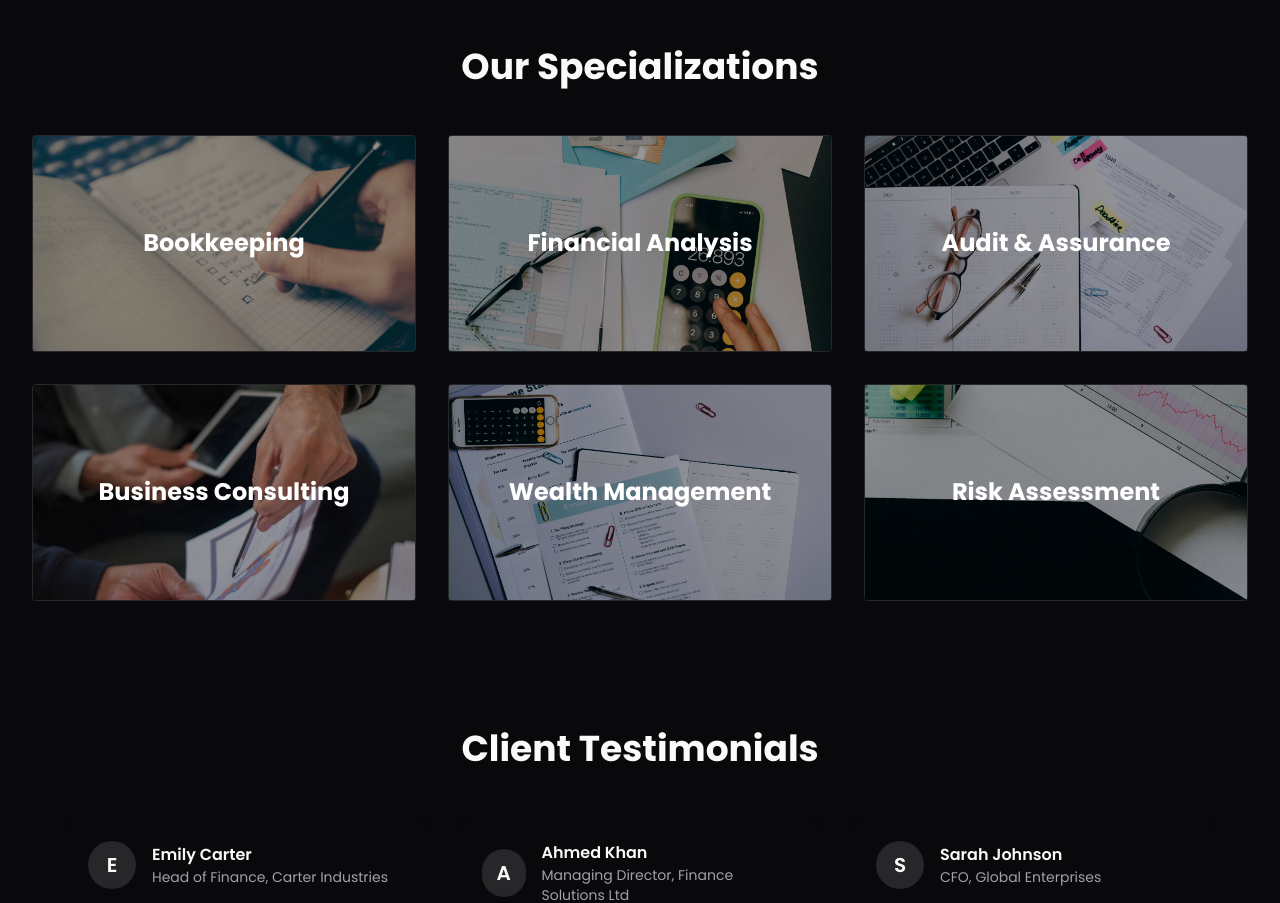
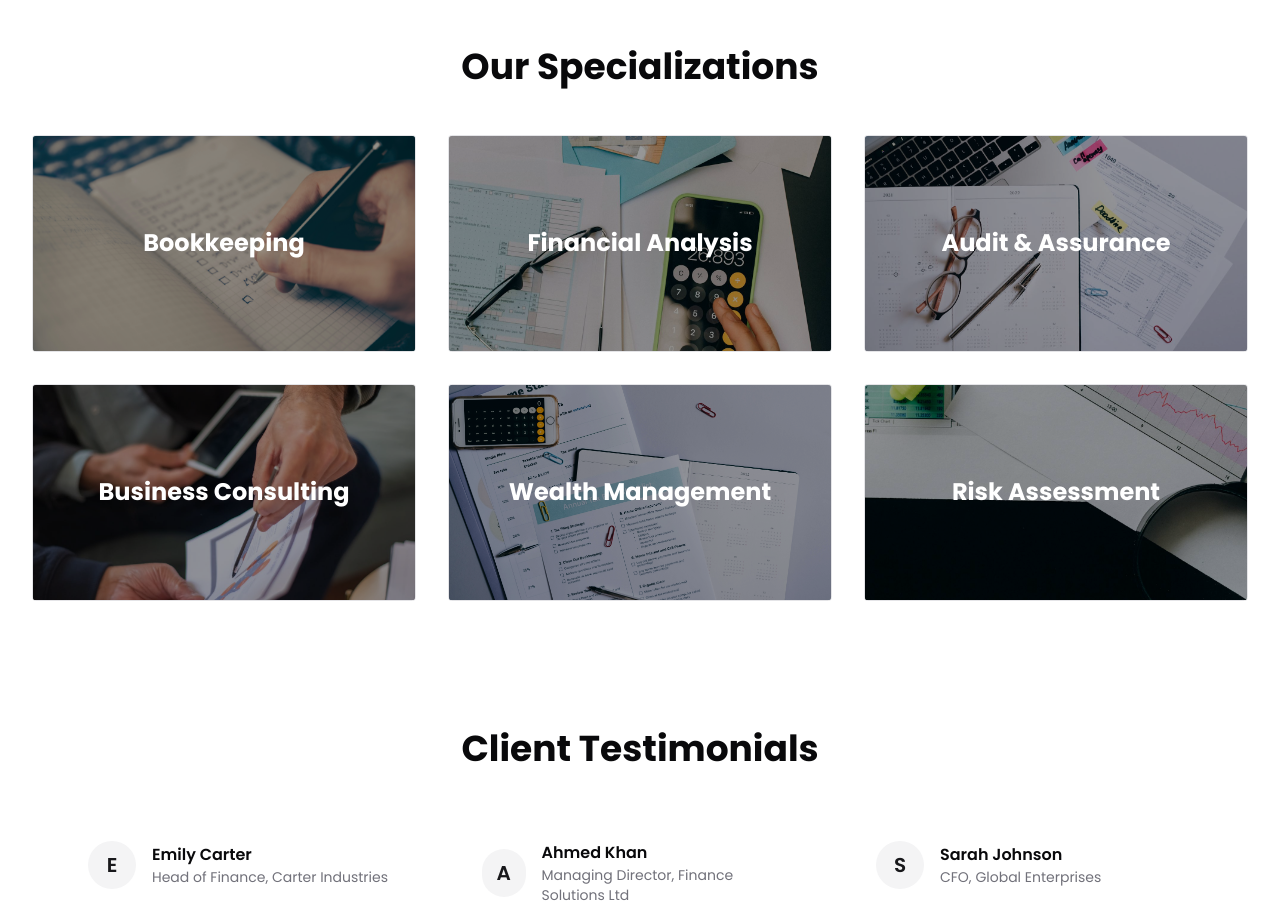
Before and after one commit to MAhsen23/fintrack, a Next.js app: page / in a window 1280 px wide. Shown: the part 2600-3503 px from the top of the page. Built offline with nearby package versions, Linux system fonts and the light colour scheme.

Commit message:
Fix the issue of theme and Images

```diff
--- a/src/app/globals.css
+++ b/src/app/globals.css
@@ -43,7 +43,32 @@
   }
 
   .dark {
-    --background: 240 10% 3.9%;
+    --background: 0 0% 100%;
+    --foreground: 240 10% 3.9%;
+    --card: 0 0% 100%;
+    --card-foreground: 240 10% 3.9%;
+    --popover: 0 0% 100%;
+    --popover-foreground: 240 10% 3.9%;
+    --primary: 240 5.9% 10%;
+    --primary-foreground: 0 0% 98%;
+    --secondary: 240 4.8% 95.9%;
+    --secondary-foreground: 240 5.9% 10%;
+    --muted: 240 4.8% 95.9%;
+    --muted-foreground: 240 3.8% 46.1%;
+    --accent: 240 4.8% 95.9%;
+    --accent-foreground: 240 5.9% 10%;
+    --destructive: 0 84.2% 60.2%;
+    --destructive-foreground: 0 0% 98%;
+    --border: 240 5.9% 90%;
+    --input: 240 5.9% 90%;
+    --ring: 240 5.9% 10%;
+    --radius: 0.35rem;
+    --chart-1: 12 76% 61%;
+    --chart-2: 173 58% 39%;
+    --chart-3: 197 37% 24%;
+    --chart-4: 43 74% 66%;
+    --chart-5: 27 87% 67%;
+    /* --background: 240 10% 3.9%;
     --foreground: 0 0% 98%;
     --card: 240 10% 3.9%;
     --card-foreground: 0 0% 98%;
@@ -66,7 +91,7 @@
     --chart-2: 160 60% 45%;
     --chart-3: 30 80% 55%;
     --chart-4: 280 65% 60%;
-    --chart-5: 340 75% 55%;
+    --chart-5: 340 75% 55%; */
   }
 }
 
--- a/src/components/specialization/Specialization.tsx
+++ b/src/components/specialization/Specialization.tsx
@@ -4,7 +4,7 @@
 import Image from "next/image"
 
 const specializations = [
-    { title: "Bookkeeping", image: "/planning.jpg" },
+    { title: "Bookkeeping", image: "/Planning.jpg" },
     { title: "Financial Analysis", image: "/analysis.jpg" },
     { title: "Audit & Assurance", image: "/audit.jpg" },
     { title: "Business Consulting", image: "/consulting.jpg" },
```
